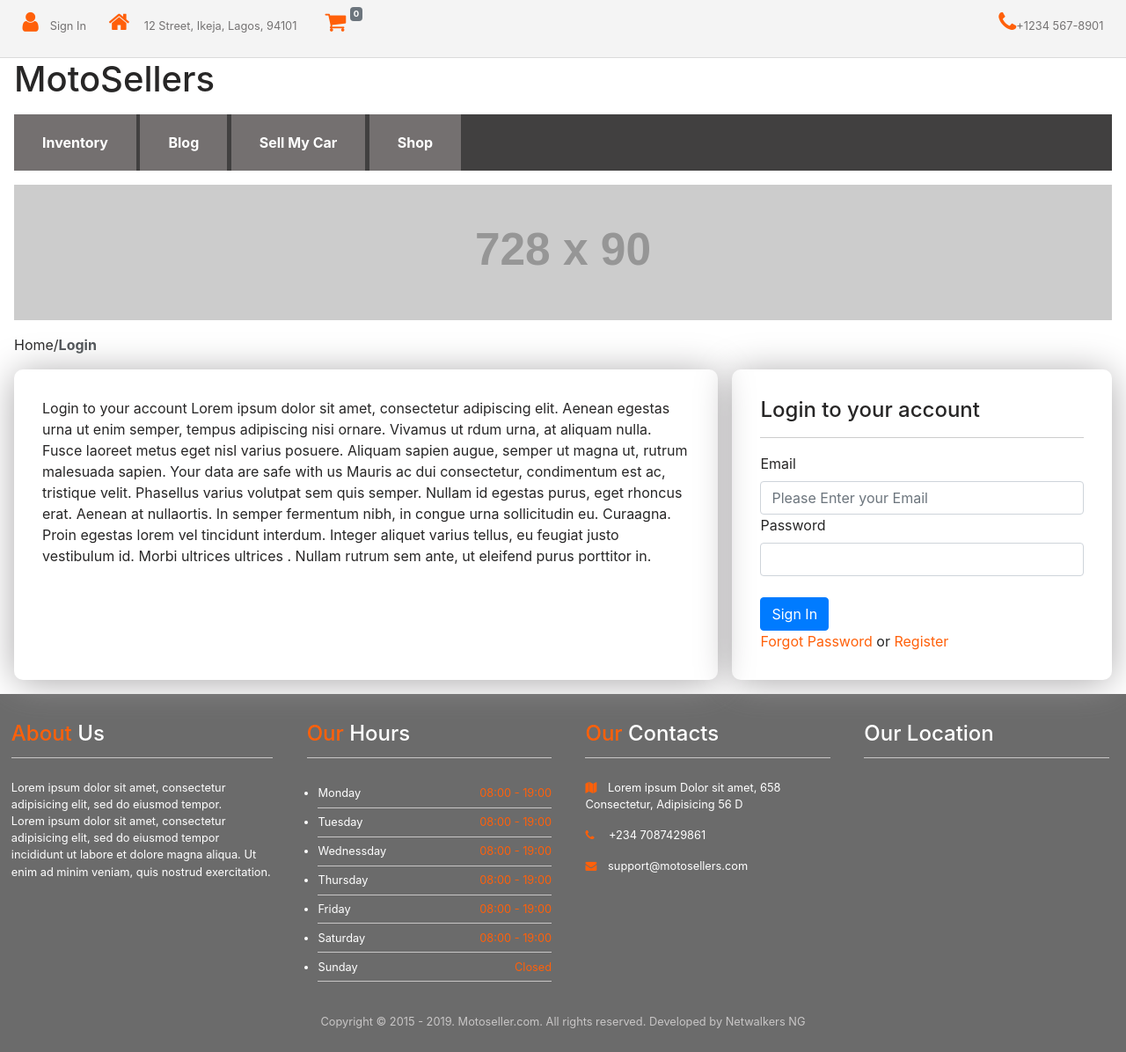
After one commit to netwalkersng/car_dealer, a CodeIgniter app: page /car_dealer/account in a window 1280 px wide. The commit adds this page. Shown: the whole page at 88% size. Run offline with CodeIgniter, Linux system fonts and the light colour scheme; grey boxes labelled with a size stand in for pictures from a placeholder-image service; some libraries are stand-ins or nearby versions.

Commit message:
feature-account/password_from_email_match

```diff
--- a/application/config/database.php
+++ b/application/config/database.php
@@ -76,9 +76,9 @@ $query_builder = TRUE;
 $db['default'] = array(
 	'dsn'	=> '',
 	'hostname' => 'localhost',
-	'username' => '',
+	'username' => 'root',
 	'password' => '',
-	'database' => '',
+	'database' => 'carbiz',
 	'dbdriver' => 'mysqli',
 	'dbprefix' => '',
 	'pconnect' => FALSE,
--- /dev/null
+++ b/application/controllers/Account.php
@@ -0,0 +1,66 @@
+<?php
+/**
+ * Car Dealer Account Page Controller
+ *
+ * This class handles user account  related functionality
+ * @author		Netwalkers NG
+ * @link		http://netwalkers.com.ng
+ */
+defined('BASEPATH') OR exit('No direct script access allowed');
+
+class Account extends CI_Controller {
+
+	public function __construct(){
+		parent::__construct();
+		$this->load->database();
+		$this->load->helper('form');
+		$this->load->library('form_validation');
+	}
+	public function index(){
+		#Login with info from Form
+		$this->form_validation->set_rules('email', 'E-mail', 'trim|required|max_length[50]',
+									array('required'=>'you have not provided an {field}',
+											'max_length'=> '{field} length should not be more than 50  characters'
+									)
+								);
+		// $this->form_validation->set_rules('')
+
+		$this->form_validation->set_rules('password', 'Password', 'required|callback_password_from_email_match['.$this->input->post('email').']',
+																	array('password_from_email_match'=>'Email or password combination is not correct'));
+		if($this->form_validation->run()==FALSE){
+		$this->form_validation->set_error_delimiters('<div class="alert alert-danger">', '</div>');
+		$data['title'] = 'Motoselles.com | Login Page';
+		$this->load->view('template/header', $data);
+		$this->load->view('login_form');
+		$this->load->view('template/footer');
+		}
+		else{
+			$this->trylogin();
+		}
+	}
+
+	public function trylogin(){
+		echo "trying to login";
+	}
+	public function email_exist($email){
+		$sql = "select email FROM `carbiz_users` WHERE `user_email` = ?";
+		$query = $this->db->query($sql, array($email));
+		if($query->num_rows()!=1){
+			return false;
+		}
+		else{
+			return true;
+		}
+	}
+	public function password_from_email_match($password= 123456, $user_email='test@account.com'){
+		$sql = "select `user_email`, `password` FROM `carbiz_users` WHERE password = ? AND user_email = ?";
+		$password = MD5($password);
+		$query = $this->db->query($sql, array($password, $user_email));
+
+		if($query->num_rows()==1){
+			return TRUE;
+		}else{
+			return FALSE;
+		}
+	}
+}
--- /dev/null
+++ b/application/views/login_form.php
@@ -0,0 +1,52 @@
+
+ <main>
+
+
+<div data-container><!-- #start of container -->
+
+<div data-tryLogin-row1><!-- startt of  data-tryLogin-row1-col1 -->
+    <div><span class="subheading">Home/</span><span class="heading">Login</span></div>
+    <div data-container>
+    <div data-row1-col1>
+        Login to your account
+
+        Lorem ipsum dolor sit amet, consectetur adipiscing elit. Aenean egestas urna ut enim semper,
+        tempus adipiscing nisi ornare. Vivamus ut rdum urna, at aliquam nulla. Fusce laoreet metus
+        eget nisl varius posuere. Aliquam sapien augue, semper ut magna ut, rutrum malesuada sapien.
+
+        Your data are safe with us
+
+        Mauris ac dui consectetur, condimentum est ac, tristique velit. Phasellus varius volutpat sem
+        quis semper. Nullam id egestas purus, eget rhoncus erat. Aenean at nullaortis. In semper fermentum nibh,
+        in congue urna sollicitudin eu. Curaagna. Proin egestas lorem vel tincidunt interdum. Integer aliquet varius
+        tellus, eu feugiat justo vestibulum id. Morbi ultrices ultrices . Nullam rutrum sem ante, ut eleifend purus porttitor in.
+    </div><!-- End of  data-tryLogin-row1-col1 -->
+
+    <div data-row1-co2><!-- startt of  data-tryLogin-row1-col2 -->
+        <h4>Login to your account</h4>
+        <hr>
+        <?php echo validation_errors();?>
+        <?php echo form_open('account')?>
+        <!-- <div class="alert alert-danger">
+
+        </div> -->
+
+        <?php echo form_error();?>
+
+        <!-- required="" name="email"
+        required="" name="password" -->
+            <label for="email">Email</label>
+            <input type="email" id="email" class="form-control" placeholder="Please Enter your Email" name="email" value="<?php echo set_value('email')?>">
+
+            <label for="password"  required="" >Password</label>
+            <input type="password" maxlength="16" id="password" class="form-control"  name="password"><br>
+
+            <input type="submit" value="Sign In" class="btn btn-primary"> <br>
+            <a href="">Forgot Password</a> or <a href="">Register</a>
+        <?php echo form_close()?>
+    </div>
+
+</div><!-- End of  data-tryLogin-row2 -->
+</div> <!-- #End of container -->
+
+</main>
--- a/application/views/template/header.php
+++ b/application/views/template/header.php
@@ -11,6 +11,32 @@
     <link rel="stylesheet" href="https://cdnjs.cloudflare.com/ajax/libs/font-awesome/4.7.0/css/font-awesome.min.css">
 
     <title><?php echo $title; ?></title>
+    </head>
+  <body>
 
-  </head>
-  <body>
+  <div data-top-bar-container>
+    <div data-top-bar >
+        <div data-sign-in ><i class="fa fa-user fa-2x" aria-hidden="true"></i><span>Sign In</span></div>
+            <div data-address><i class="fa fa-home fa-2x" aria-hidden="true"></i> <span>12 Street, Ikeja, Lagos, 94101</span></div>
+             <div data-cart ><i class="fa fa-shopping-cart fa-2x" aria-hidden="true"></i><span class="badge badge-secondary">0</span></div>
+            </div>
+        <div data-phone><i class="fa fa-phone fa-2x" aria-hidden="true"></i>+1234 567-8901</div>
+    </div>
+
+   <header>
+      <h1> MotoSellers</h1>
+      <h4 ><i class="fa fa-bars fa-2x" aria-hidden="true" onclick="toggle('listItem')"> </i></h4>
+
+
+      <nav>
+          <ul id="listItem">
+              <li>Inventory</li>
+              <li>Blog</li>
+              <li>Sell My Car</li>
+              <li>Shop</li>
+          </ul>
+
+      </nav>
+
+      <img src="https://via.placeholder.com/728x90.png?text=banner ad" class="d-block w-100" alt="...">
+   </header>
--- a/assets/css/style.css
+++ b/assets/css/style.css
@@ -412,6 +412,13 @@ header ul li{
   padding-left: 0;
 
 }
+.heading{
+  font-weight: bold;
+  color: #4e5256;
+}
+.suheading{
+  color: #757373;
+}
 
 [ data-car-spec] .heading{
  font-weight: bold;
@@ -504,7 +511,9 @@ header ul li{
   float: right;
   /* color: red; */
 }
-
+a{
+  color: #ff600a;
+}
 [ data-footer-row1] [data-col2]  ul li span:last-child{
   color: #ff600a;
 }
@@ -525,7 +534,62 @@ header ul li{
 }
 
 
+/* ==========================================================================
+   Login Page
+   ========================================================================== */
+   div[data-tryLogin-row1] [data-container]{
+    display: flex;
+    margin-right: 0;
+    margin-left: 0;
 
+
+  }
+
+  div[data-tryLogin-row1] div[data-row1-col1], div[data-tryLogin-row1] div[data-row1-co2]{
+    border-radius: 10px 10px 10px 10px;
+    -moz-border-radius: 10px 10px 10px 10px;
+    -webkit-border-radius: 10px 10px 10px 10px;
+    /* border: thin solid rgb(116, 112, 112); */
+    -webkit-box-shadow: 0px 3px 43px -2px rgba(163,161,163,1);
+    -moz-box-shadow: 0px 3px 43px -2px rgba(163,161,163,1);
+    box-shadow: 0px 3px 43px -2px rgba(163,161,163,1);
+    padding: 2em;
+  /* background-color: red; */
+
+  }
+  div[data-tryLogin-row1] [data-row1-col1]{
+    margin-right: 1em;
+    width: 75%;
+  }
+
+  div[data-tryLogin-row1] div[data-row1-co2]{
+    /* margin-left: .5em; */
+    width: 40%;
+    /* background-color: green; */
+    /* justify-items: end; */
+  }
+  @media(max-width: 700px){
+    div[data-tryLogin-row1] [data-container]{
+      display: flex;
+      flex-direction: column;
+    }
+
+    div[data-tryLogin-row1] div[data-row1-col1]{
+      order: 2;
+      /* background-color: green; */
+      /* margin-top: 1em; */
+      margin-right: 0em;
+      margin-top: 1em;
+      width: 100%;
+
+    }
+    div[data-tryLogin-row1] div[data-row1-co2]{
+      margin-right: 0em;
+      /* background-color: blue; */
+      order: 1;
+      width: 100%;
+    }
+  }
 
 /* ==========================================================================
    Helper classes
```
Also changed, not shown: application/views/tryLogin.php (added, +42 -0 lines).
